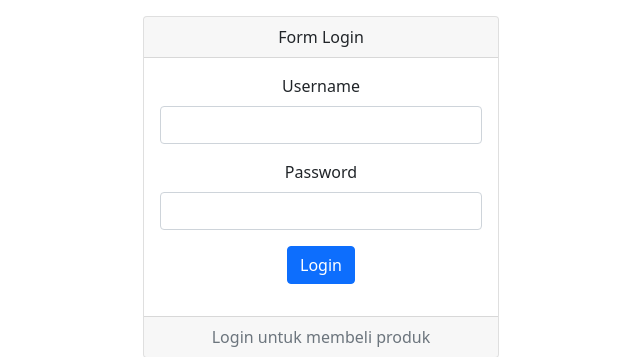
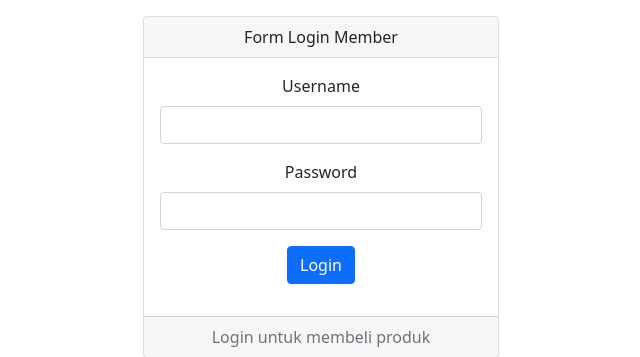
Before and after one commit to jeremyascornelis/practice-projects, a PHP site: the page made by mvc/mvcUser/app/views/user/login.php in a window 1280 px wide. Shown: the part 56-413 px from the top of the page, without its empty margins (319-959 px from the left). Run offline with PHP 8.4, Linux system fonts and the light colour scheme; the template is opened without the code that fills it, so the values that code supplies are empty; some libraries are stand-ins or nearby versions.

Commit message:
Add title for form login
- Form Login Member
- Form Login Admin

```diff
--- a/mvc/mvcAdmin/app/views/user/login.php
+++ b/mvc/mvcAdmin/app/views/user/login.php
@@ -3,7 +3,7 @@
         <div class="col-4">
             <div class="card text-center">
                 <div class="card-header">
-                    Form Login
+                    Form Login Admin
                 </div>
                 <div class="card-body">
                     <form action="<?= BASEURL; ?>/user/prosesLogin" method="post">
--- a/mvc/mvcUser/app/views/user/login.php
+++ b/mvc/mvcUser/app/views/user/login.php
@@ -3,7 +3,7 @@
         <div class="col-4">
             <div class="card text-center">
                 <div class="card-header">
-                    Form Login
+                    Form Login Member
                 </div>
                 <div class="card-body">
                     <form action="<?= BASEURL; ?>/user/prosesLogin" method="post">
```
